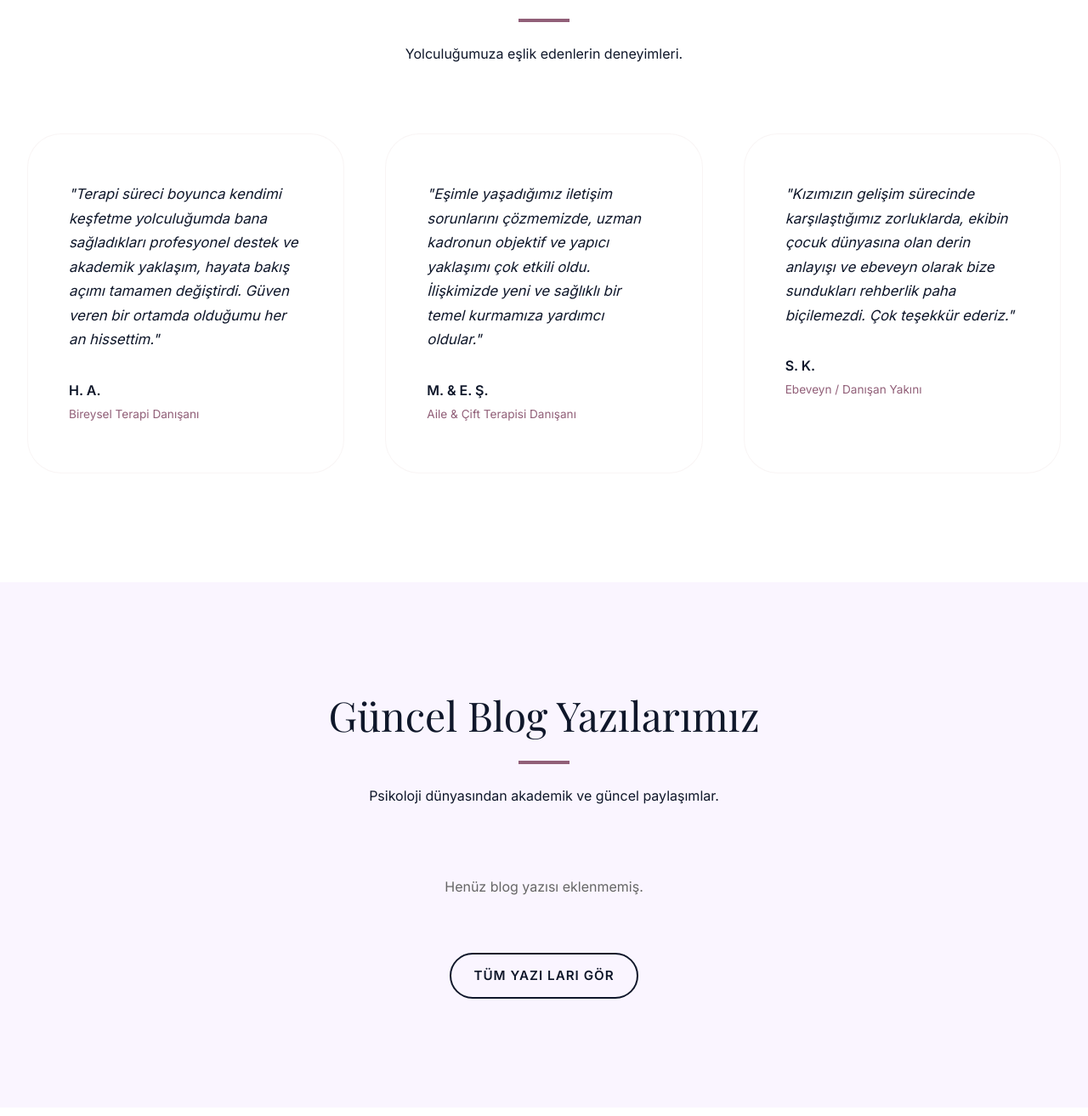
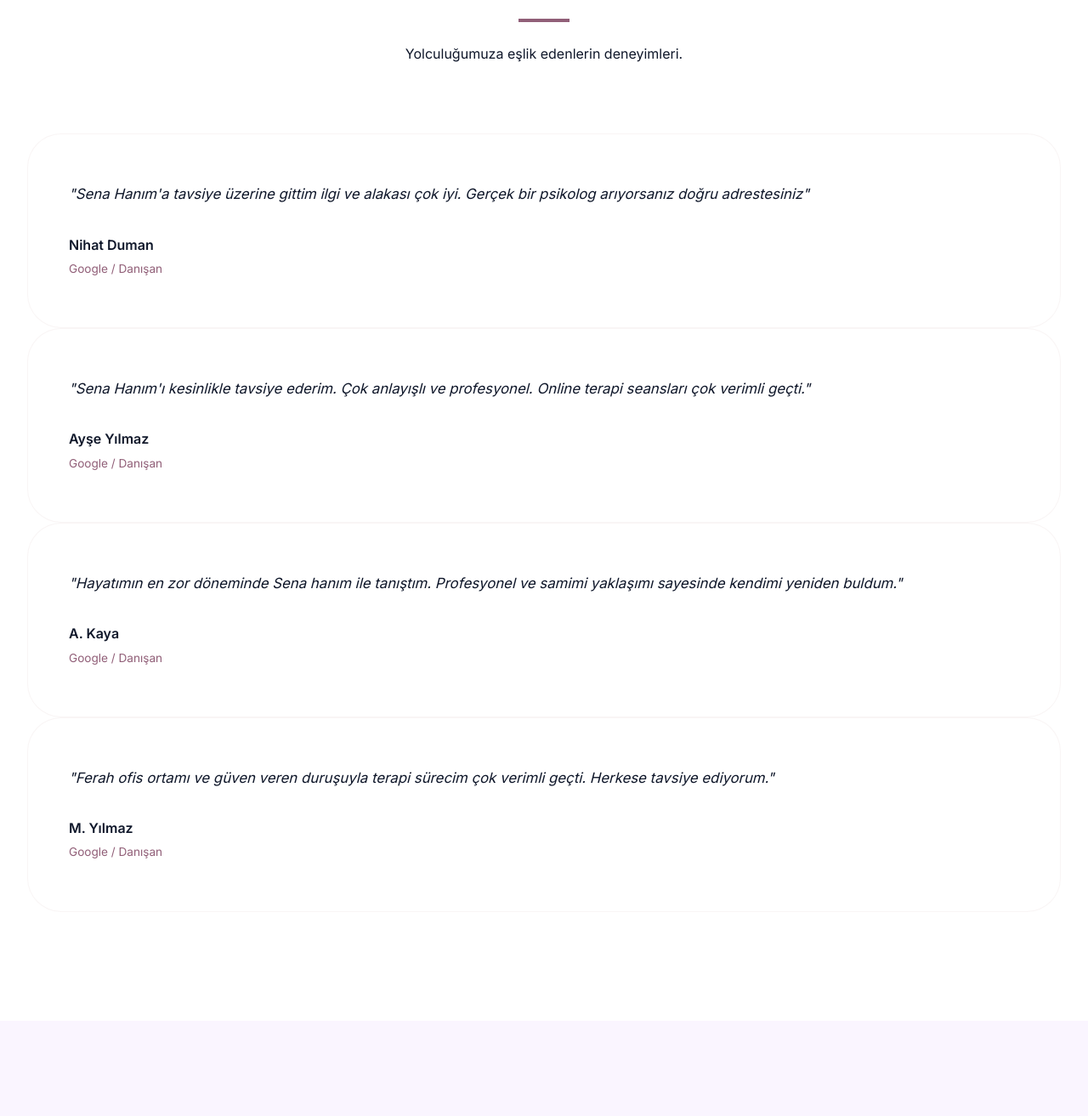
Before and after one commit to erguvanpsikoloji-cmyk/erguvan, a PHP site: page / in a window 1280 px wide. Shown: the part 3649-4962 px from the top of the page at 85% size. Run offline with PHP 8.4, Linux system fonts and the light colour scheme; data that the repository does not hold is empty.

Commit message:
v76: Orijinal danışan yorumları eklendi ve dinamik döngüye geçildi

```diff
--- a/config.php
+++ b/config.php
@@ -25,7 +25,7 @@ if (strpos($dir, $doc_root) !== 0) {
 }
 
 // Versiyon - Cache temizleme ve asset güncellemeleri için
-define('VERSION', 'v75');
+define('VERSION', 'v76');
 
 // Google Maps API Key
 define('GOOGLE_MAPS_API_KEY', 'AIzaSyA_BZgHTkpStO80rI3Ksbd9Dj_bF7P1CxE');
--- a/index.php
+++ b/index.php
@@ -24,6 +24,42 @@ try {
 } catch (Exception $e) {
     error_log("Anasayfa blog hatası: " . $e->getMessage());
 }
+
+// Orijinal Danışan Yorumları (v76)
+$testimonials = [
+    [
+        'name' => 'Nihat Duman',
+        'comment' => 'Sena Hanım\'a tavsiye üzerine gittim ilgi ve alakası çok iyi. Gerçek bir psikolog arıyorsanız doğru adrestesiniz',
+        'rating' => 5,
+        'source' => 'Google',
+        'date_info' => 'Bir ay önce',
+        'avatar_char' => 'N'
+    ],
+    [
+        'name' => 'Ayşe Yılmaz',
+        'comment' => 'Sena Hanım\'ı kesinlikle tavsiye ederim. Çok anlayışlı ve profesyonel. Online terapi seansları çok verimli geçti.',
+        'rating' => 5,
+        'source' => 'Google',
+        'date_info' => '3 ay önce',
+        'avatar_char' => 'A'
+    ],
+    [
+        'name' => 'A. Kaya',
+        'comment' => 'Hayatımın en zor döneminde Sena hanım ile tanıştım. Profesyonel ve samimi yaklaşımı sayesinde kendimi yeniden buldum.',
+        'rating' => 5,
+        'source' => 'Google',
+        'date_info' => '2 ay önce',
+        'avatar_char' => 'A'
+    ],
+    [
+        'name' => 'M. Yılmaz',
+        'comment' => 'Ferah ofis ortamı ve güven veren duruşuyla terapi sürecim çok verimli geçti. Herkese tavsiye ediyorum.',
+        'rating' => 5,
+        'source' => 'Google',
+        'date_info' => '4 ay önce',
+        'avatar_char' => 'M'
+    ]
+];
 ?>
 <!DOCTYPE html>
 <html lang="tr">
@@ -850,42 +886,19 @@ try {
                 <div style="margin-bottom: 1.5rem;"></div>
                 <p>Yolculuğumuza eşlik edenlerin deneyimleri.</p>
             </div>
-            <div class="testimonial-grid">
-                <div class="testimonial-card"><i class="fas fa-quote-left quote-icon"></i>
-                    <p class="testimonial-text">"Terapi süreci boyunca kendimi keşfetme yolculuğumda
-                        bana sağladıkları profesyonel destek ve akademik yaklaşım,
-                        hayata bakış açımı tamamen değiştirdi. Güven veren bir ortamda olduğumu her
-                        an hissettim."
-                    </p>
-                    <div class="testimonial-author">
-                        <div class="author-info">
-                            <h4>H. A.</h4><span>Bireysel Terapi Danışanı</span>
+            <div class="testimonials-grid">
+                <?php foreach ($testimonials as $testimonial): ?>
+                    <div class="testimonial-card">
+                        <i class="fas fa-quote-left quote-icon"></i>
+                        <p class="testimonial-text">"<?php echo htmlspecialchars($testimonial['comment']); ?>"</p>
+                        <div class="testimonial-author">
+                            <div class="author-info">
+                                <h4><?php echo htmlspecialchars($testimonial['name']); ?></h4>
+                                <span><?php echo htmlspecialchars($testimonial['source'] . ' / Danışan'); ?></span>
+                            </div>
                         </div>
                     </div>
-                </div>
-                <div class="testimonial-card"><i class="fas fa-quote-left quote-icon"></i>
-                    <p class="testimonial-text">"Eşimle yaşadığımız iletişim sorunlarını çözmemizde,
-                        uzman kadronun objektif ve yapıcı yaklaşımı çok etkili oldu. İlişkimizde
-                        yeni ve sağlıklı bir temel kurmamıza yardımcı oldular."
-                    </p>
-                    <div class="testimonial-author">
-                        <div class="author-info">
-                            <h4>M. & E. Ş.</h4><span>Aile & Çift Terapisi Danışanı</span>
-                        </div>
-                    </div>
-                </div>
-                <div class="testimonial-card"><i class="fas fa-quote-left quote-icon"></i>
-                    <p class="testimonial-text">"Kızımızın gelişim sürecinde karşılaştığımız
-                        zorluklarda,
-                        ekibin çocuk dünyasına olan derin anlayışı ve ebeveyn olarak bize sundukları
-                        rehberlik paha biçilemezdi. Çok teşekkür ederiz."
-                    </p>
-                    <div class="testimonial-author">
-                        <div class="author-info">
-                            <h4>S. K.</h4><span>Ebeveyn / Danışan Yakını</span>
-                        </div>
-                    </div>
-                </div>
+                <?php endforeach; ?>
             </div>
         </div>
     </section>
```
Also changed, not shown: 2 other files.
